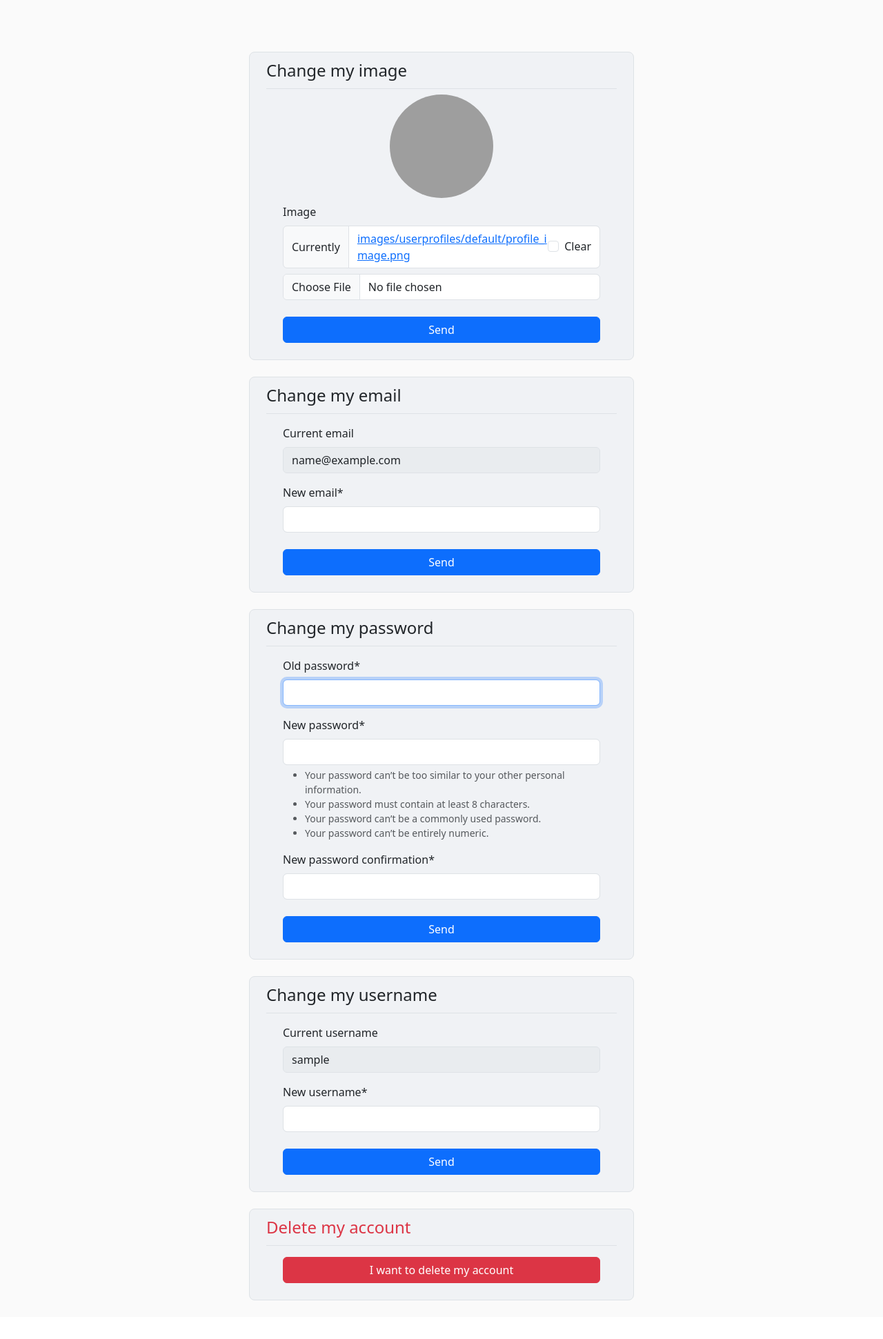
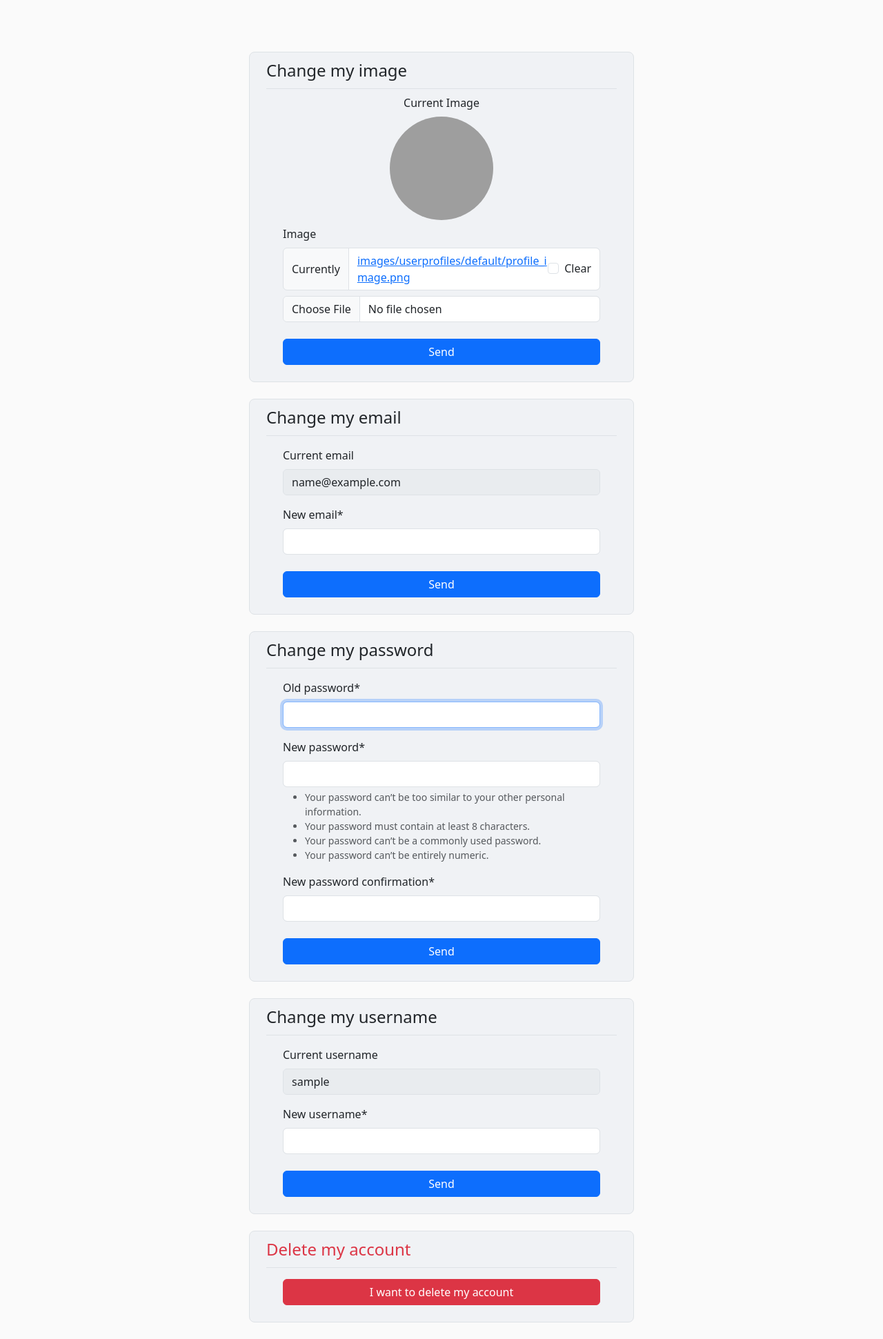
Before and after one commit to johntsinger/da-python-p9, a Django app: page /authentication/usermodifications/ in a window 1280 px wide. Shown: the part 65-2006 px from the top of the page at 69% size. Before the commit the page ends 1950 px from the top, so only its background shows below. Run offline with Django 4.2, Linux system fonts and the light colour scheme; the visitor is signed in with stand-in values (Sample User, id 1); some libraries are stand-ins or nearby versions; grey boxes are pictures that could not be loaded.

Commit message:
Add image preview in prarameters, change file location for change_image.js and image_preview.html from reviews app to root static and template, change location for reviews ticket_snippet.html and submit_buttons.html to includes folder in same app

```diff
--- a/litrevu/authentication/forms.py
+++ b/litrevu/authentication/forms.py
@@ -29,6 +29,11 @@ class ImageChangeForm(forms.ModelForm):
     image = forms.ImageField(
         required=False,
     )
+
+    class Media:
+        js = (
+            'js/change_image.js',
+        )
 
     class Meta:
         model = UserProfile
--- a/litrevu/authentication/templates/authentication/parameters.html
+++ b/litrevu/authentication/templates/authentication/parameters.html
@@ -8,11 +8,10 @@
             <legend class="border-bottom py-2">
                 Change my image
             </legend>
-            <div class="container d-flex justify-content-center">
-                <img class="object-fit-cover rounded-circle" width="150" height="150" src="{{ user.userprofile.image.url }}" alt="Profile Image">
-            </div>
+            {% include 'includes/image_preview.html' with object=user.userprofile %}
             <form method="post" class="mx-2 mx-md-4 pt-2" enctype="multipart/form-data">
                 {% csrf_token %}
+                {{ image_form.media }}
                 {{ image_form|crispy }}
                 <div class="my-4 d-flex flex-column">
                     <button class="btn btn-primary" type="submit">Send</button>
--- a/litrevu/reviews/forms.py
+++ b/litrevu/reviews/forms.py
@@ -8,7 +8,7 @@ from reviews.models import Ticket, Review, UserFollows
 class TicketForm(forms.ModelForm):
     class Media:
         js = (
-            'reviews/js/change_image.js',
+            'js/change_image.js',
         )
 
     class Meta:
@@ -53,7 +53,7 @@ class ReviewForm(forms.ModelForm):
             Field('body'),
             Div(
                 HTML(
-                    "{% include 'reviews/submit_buttons_form.html' %}"
+                    "{% include 'reviews/includes/submit_buttons_form.html' %}"
                 )
             )
         )
--- a/litrevu/reviews/templates/reviews/feed.html
+++ b/litrevu/reviews/templates/reviews/feed.html
@@ -7,9 +7,9 @@
     </div>
     <div class="container">
         {% for ticket in ticket_list %}
-            {% include 'reviews/ticket_snippet.html' with color='#f0f2f5' ticket=ticket review=ticket.review_set.get %}
+            {% include 'reviews/includes/ticket_snippet.html' with color='#f0f2f5' ticket=ticket review=ticket.review_set.get %}
             {% if 'user-post' in request.get_full_path and ticket.user == ticket.review_set.get.user %}
-                {% include 'reviews/ticket_snippet.html' with color='#f0f2f5' ticket=ticket %}
+                {% include 'reviews/includes/ticket_snippet.html' with color='#f0f2f5' ticket=ticket %}
             {% endif %}
         {% endfor %}
     </div>
--- a/litrevu/reviews/templates/reviews/review_create.html
+++ b/litrevu/reviews/templates/reviews/review_create.html
@@ -9,12 +9,12 @@
             {% if ticket %} Ticket {% else %} Create Ticket {% endif %}
             </legend>
             {% if ticket %}
-                {% include 'reviews/ticket_snippet.html' with color='#fff' %}
+                {% include 'reviews/includes/ticket_snippet.html' with color='#fff' %}
             {% else %}
                 {% csrf_token %}
                 {{ ticket_form.media }}
                 {{ ticket_form|crispy }}
-                {% include 'reviews/image_preview.html' %}
+                {% include 'includes/image_preview.html' with object=ticket %}
             {% endif %}
             <legend class="border-bottom py-2 px-2">
             Create Review
--- a/litrevu/reviews/templates/reviews/ticket_change.html
+++ b/litrevu/reviews/templates/reviews/ticket_change.html
@@ -13,8 +13,8 @@
             {% csrf_token %}
             {{ form.media }}
             {{ form|crispy }}
-            {% include 'reviews/image_preview.html' %}
-            {% include 'reviews/submit_buttons_form.html' %}
+            {% include 'includes/image_preview.html' with object=ticket %}
+            {% include 'reviews/includes/submit_buttons_form.html' %}
         </form>
     </div>
 {% endblock %}
--- a/litrevu/reviews/templates/reviews/ticket_create.html
+++ b/litrevu/reviews/templates/reviews/ticket_create.html
@@ -11,8 +11,8 @@
             {% csrf_token %}
             {{ form.media }}
             {{ form|crispy }}
-            {% include 'reviews/image_preview.html' %}
-            {% include 'reviews/submit_buttons_form.html' %}
+            {% include 'includes/image_preview.html' with object=ticket %}
+            {% include 'reviews/includes/submit_buttons_form.html' %}
         </form>
     </div>
 {% endblock %}
--- a/litrevu/reviews/templates/reviews/ticket_detail.html
+++ b/litrevu/reviews/templates/reviews/ticket_detail.html
@@ -3,5 +3,5 @@
 {% load crispy_forms_tags %}
 
 {% block content %}
-    {% include 'reviews/ticket_snippet.html' %}
+    {% include 'reviews/includes/ticket_snippet.html' %}
 {% endblock %}
--- /dev/null
+++ b/litrevu/templates/includes/image_preview.html
@@ -0,0 +1,20 @@
+<div class="d-flex flex-column align-items-center flex-md-row justify-content-md-around">
+    {% if object.image %}
+    <div class="d-flex flex-column align-items-center gap-2 rounded mb-4 mb-md-0">
+            <label>Current Image</label>
+            {% if object == request.user.userprofile %}
+            <img class="object-fit-cover rounded-circle" width="150" height="150" src="{{ object.image.url }}" alt="Current Profile Image">
+            {% else %}
+            <img class="img-thumbnail" width="150px" height="auto" src="{{ object.image.url }}" alt="Current Image">
+            {% endif %}
+    </div>
+    {% endif %}
+    <div id=selected-image class="d-flex flex-column align-items-center gap-2 rounded d-none">
+        <label>Selected Image</label>
+        {% if object == request.user.userprofile %}
+        <img id="image" class="object-fit-cover rounded-circle" width="150" height="150" src="" alt="Selected Image">
+        {% else %}
+        <img id="image" class="img-thumbnail" width="150px" height="auto" src="" alt="Selected Image">
+        {% endif %}
+    </div>
+</div>
```
Also changed, not shown: litrevu/reviews/templates/reviews/image_preview.html (deleted, +0 -13 lines), litrevu/reviews/templates/reviews/includes/submit_buttons_form.html (renamed from litrevu/reviews/templates/reviews/submit_buttons_form.html), litrevu/reviews/templates/reviews/includes/ticket_snippet.html (renamed from litrevu/reviews/templates/reviews/ticket_snippet.html), litrevu/static/js/change_image.js (renamed from litrevu/reviews/static/reviews/js/change_image.js).
